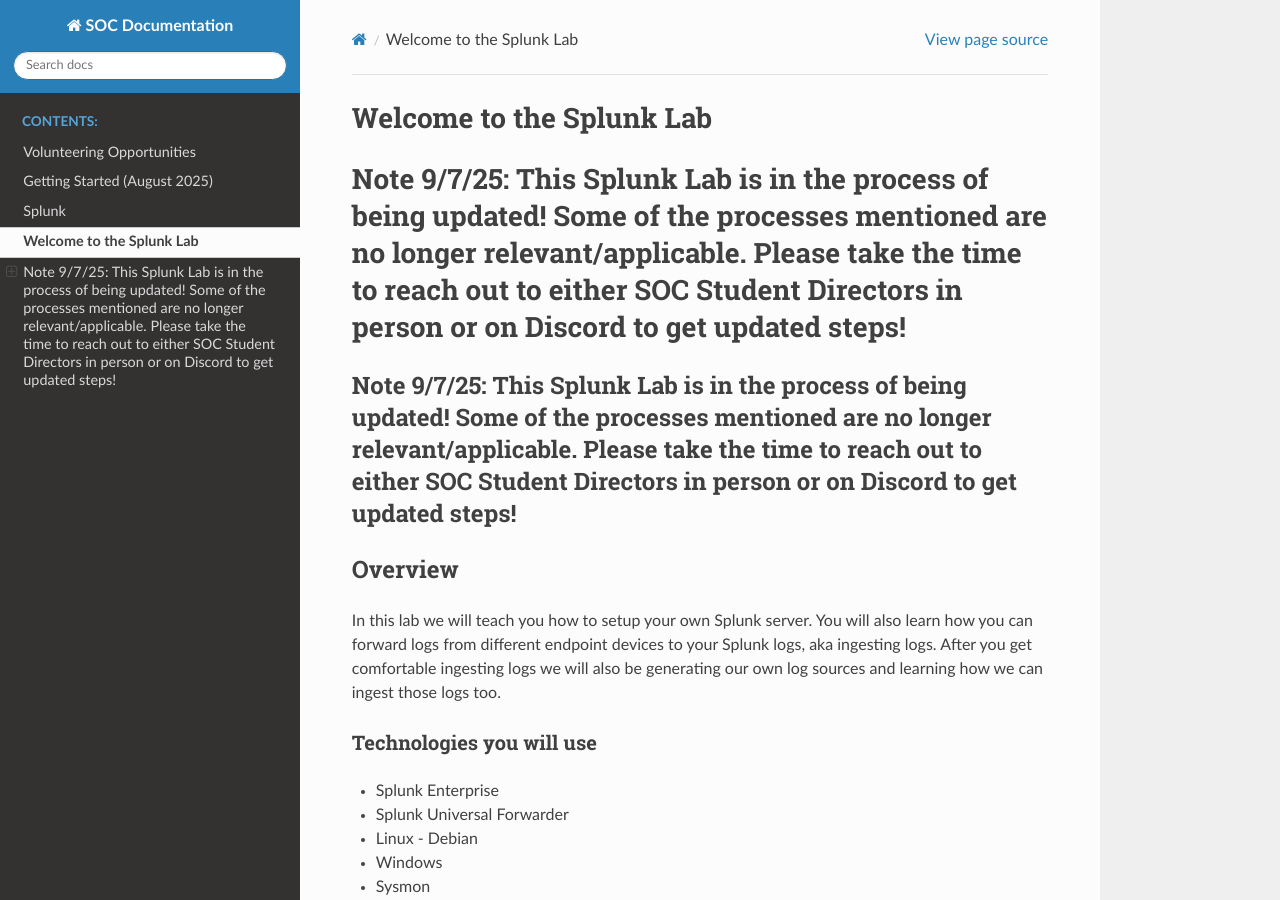
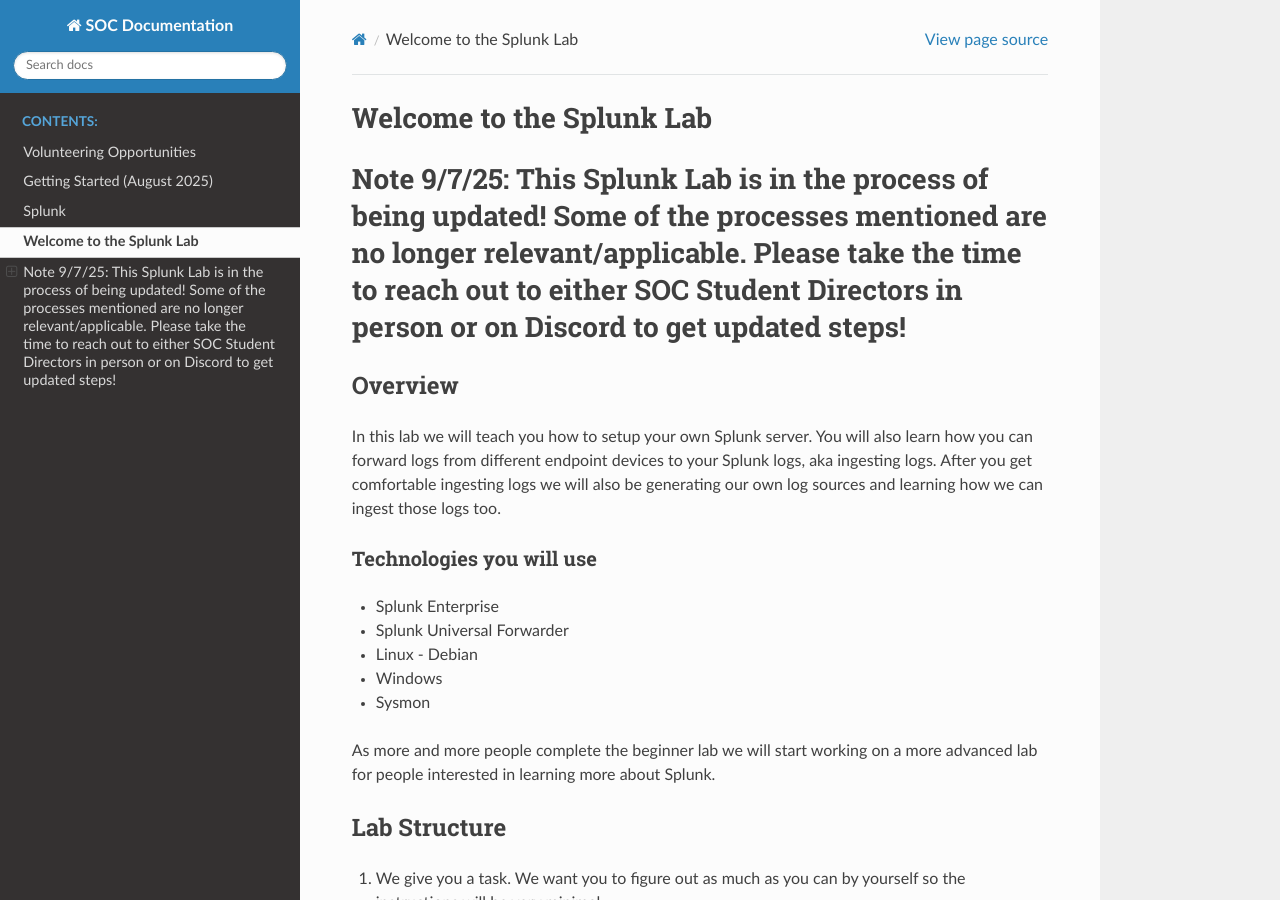
Before and after one commit to cpp-soc/documentation, a Sphinx documentation site: the page built from source/Splunk_Lab.md, in a window 1280 px wide and 900 px high. Built offline with Sphinx 7.4.7 and the Read the Docs theme 3.1.0, drawn with Linux system fonts in a browser that asks for light colours.

Commit message:
undoing duplicate note
page didnt rebuild and i thought the initial note didn't save rofl

```diff
--- a/source/Splunk_Lab.md
+++ b/source/Splunk_Lab.md
@@ -1,9 +1,6 @@
 # Welcome to the Splunk Lab
 
 # Note 9/7/25: This Splunk Lab is in the process of being updated! Some of the processes mentioned are no longer relevant/applicable. Please take the time to reach out to either SOC Student Directors in person or on Discord to get updated steps!
-
-## Note 9/7/25: This Splunk Lab is in the process of being updated! Some of the processes mentioned are no longer relevant/applicable. Please take the time to reach out to either SOC Student Directors in person or on Discord to get updated steps!
-
 
 ## Overview
 In this lab we will teach you how to setup your own Splunk server. You will also learn how you can forward logs from different endpoint devices to your Splunk logs, aka ingesting logs. After you get comfortable ingesting logs we will also be generating our own log sources and learning how we can ingest those logs too.
```
